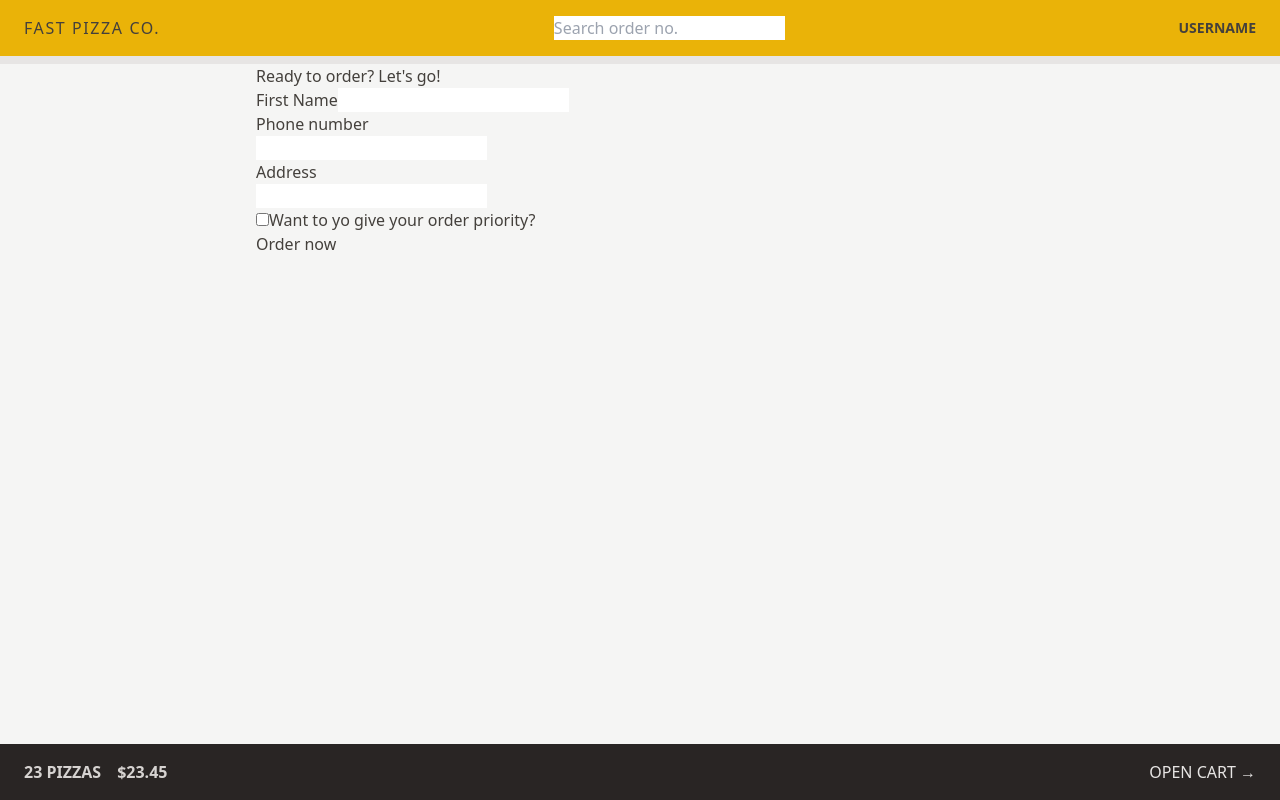
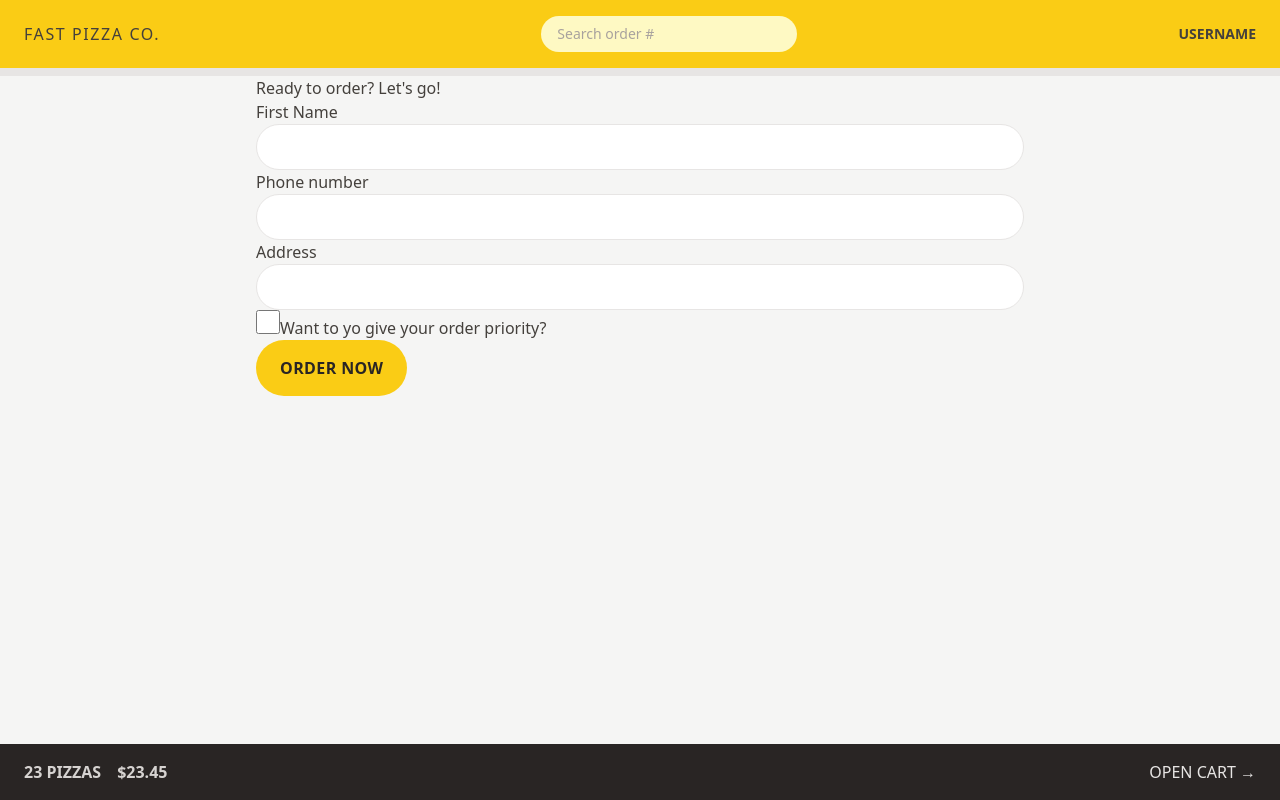
Before and after one commit to iamhamzabaig/fast-pizza-v1, a React (Vite) app: page /order/new in a window 1280 px wide. Built offline with nearby package versions, Linux system fonts and the light colour scheme.

Commit message:
Design changes of tailwind css of Buttons $ Input CSS

```diff
--- a/src/features/cart/Cart.jsx
+++ b/src/features/cart/Cart.jsx
@@ -1,23 +1,24 @@
-import { Link } from 'react-router-dom';
+import { Link } from "react-router-dom";
+import LinkButton from "../../ui/LinkButton";
 
 const fakeCart = [
   {
     pizzaId: 12,
-    name: 'Mediterranean',
+    name: "Mediterranean",
     quantity: 2,
     unitPrice: 16,
     totalPrice: 32,
   },
   {
     pizzaId: 6,
-    name: 'Vegetale',
+    name: "Vegetale",
     quantity: 1,
     unitPrice: 13,
     totalPrice: 13,
   },
   {
     pizzaId: 11,
-    name: 'Spinach and Mushroom',
+    name: "Spinach and Mushroom",
     quantity: 1,
     unitPrice: 15,
     totalPrice: 15,
@@ -29,7 +30,7 @@
 
   return (
     <div>
-      <Link to="/menu">&larr; Back to menu</Link>
+      <LinkButton to="/menu">&larr; Back to menu</LinkButton>
 
       <h2>Your cart, %NAME%</h2>
 
--- a/src/features/order/CreateOrder.jsx
+++ b/src/features/order/CreateOrder.jsx
@@ -1,10 +1,11 @@
 import { Form, redirect, useActionData, useNavigation } from "react-router-dom";
 import { createOrder } from "../../services/apiRestaurant";
+import Button from "../../ui/Button";
 
 // https://uibakery.io/regex-library/phone-number
 const isValidPhone = (str) =>
   /^\+?\d{1,4}?[-.\s]?\(?\d{1,3}?\)?[-.\s]?\d{1,4}[-.\s]?\d{1,4}[-.\s]?\d{1,9}$/.test(
-		str
+    str,
   );
 
 const fakeCart = [
@@ -45,13 +46,13 @@
       <Form method="POST">
         <div>
           <label>First Name</label>
-					<input type="text" name="customer" required />
+          <input className="input" type="text" name="customer" required />
         </div>
 
         <div>
           <label>Phone number</label>
           <div>
-						<input type="tel" name="phone" required />
+            <input className="input" type="tel" name="phone" required />
           </div>
           {formErrors?.phone && <p>{formErrors.phone}</p>}
         </div>
@@ -59,13 +60,14 @@
         <div>
           <label>Address</label>
           <div>
-						<input type="text" name="address" required />
+            <input className="input" type="text" name="address" required />
           </div>
         </div>
 
         <div>
           <input type="hidden" name="cart" value={JSON.stringify(cart)} />
           <input
+            className="h-6 w-6 accent-yellow-400 focus:outline-none focus:ring focus:ring-yellow-500 focus:ring-offset-2"
             type="checkbox"
             name="priority"
             id="priority"
@@ -76,9 +78,9 @@
         </div>
 
         <div>
-					<button disabled={isSubmitting}>
+          <Button disabled={isSubmitting}>
             {isSubmitting ? "Placing order..." : "Order now"}
-					</button>
+          </Button>
         </div>
       </Form>
     </div>
@@ -103,6 +105,8 @@
 
   const newOrder = await createOrder(order);
   return redirect(`/order/${newOrder.id}`);
+
+  //   return null;
 }
 
 export default CreateOrder;
--- a/src/features/order/SearchOrder.jsx
+++ b/src/features/order/SearchOrder.jsx
@@ -14,7 +14,8 @@
   return (
     <form onSubmit={handleSubmit}>
       <input
-        placeholder="Search order no."
+        className="rounded-full bg-yellow-100 px-4 py-2 text-sm font-medium transition-all duration-300 placeholder:text-stone-400 focus:outline-none focus:ring focus:ring-yellow-500 focus:ring-opacity-50 sm:w-64 sm:focus:w-72"
+        placeholder="Search order #"
         value={query}
         onChange={(e) => setQuery(e.target.value)}
       />
--- a/src/features/user/CreateUser.jsx
+++ b/src/features/user/CreateUser.jsx
@@ -1,7 +1,8 @@
-import { useState } from 'react';
+import { useState } from "react";
+import Button from "../../ui/Button";
 
 function CreateUser() {
-  const [username, setUsername] = useState('');
+  const [username, setUsername] = useState("");
 
   function handleSubmit(e) {
     e.preventDefault();
@@ -9,18 +10,21 @@
 
   return (
     <form onSubmit={handleSubmit}>
-      <p>👋 Welcome! Please start by telling us your name:</p>
+      <p className="mb-4 text-sm text-stone-600 md:text-base">
+        👋 Welcome! Please start by telling us your name:
+      </p>
 
       <input
         type="text"
+        className="input mb-8 w-72"
         placeholder="Your full name"
         value={username}
         onChange={(e) => setUsername(e.target.value)}
       />
 
-      {username !== '' && (
+      {username !== "" && (
         <div>
-          <button>Start ordering</button>
+          <Button>Start ordering</Button>
         </div>
       )}
     </form>
--- a/src/index.css
+++ b/src/index.css
@@ -1,6 +1,13 @@
 @tailwind base;
 @tailwind components;
 @tailwind utilities;
+
+@layer components {
+  .input{
+    @apply w-full rounded-full border border-stone-200 px-4 py-2 text-sm transition-all duration-300 placeholder:text-stone-400 focus:outline-none focus:ring focus:ring-yellow-500 md:px-6 md:py-3
+  }
+}
+
 /* body {
   font-family: system-ui, -apple-system, BlinkMacSystemFont, 'Segoe UI', Roboto,
     Oxygen, Ubuntu, Cantarell, 'Open Sans', 'Helvetica Neue', sans-serif;
--- /dev/null
+++ b/src/ui/Button.jsx
@@ -0,0 +1,10 @@
+export default function Button({ children, disbled }) {
+  return (
+    <button
+      disabled={disbled}
+      className="inline-block rounded-full bg-yellow-400 px-4 py-3 font-semibold uppercase tracking-wide text-stone-800 transition-colors duration-300 hover:bg-yellow-300 focus:bg-yellow-300 focus:outline-none focus:ring focus:ring-yellow-300 focus:ring-offset-1 disabled:cursor-not-allowed sm:px-6 sm:py-4"
+    >
+      {children}
+    </button>
+  );
+}
--- a/src/ui/Error.jsx
+++ b/src/ui/Error.jsx
@@ -1,13 +1,13 @@
 import { useNavigate, useRouteError } from "react-router-dom";
+import LinkButton from "./LinkButton";
 
 function Error() {
-  const navigate = useNavigate();
   const error = useRouteError();
   return (
     <div>
       <h1>Something went wrong 😢</h1>
       <p>{error.data || error.message}</p>
-      <button onClick={() => navigate(-1)}>&larr; Go back</button>
+      <LinkButton to="-1">&larr; Go back</LinkButton>
     </div>
   );
 }
--- a/src/ui/Header.jsx
+++ b/src/ui/Header.jsx
@@ -4,7 +4,7 @@
 
 function Header() {
   return (
-    <header className="flex items-center justify-between border-b-8 border-stone-200 bg-yellow-500 px-4 py-4 uppercase sm:px-6">
+    <header className="flex items-center justify-between border-b-8 border-stone-200 bg-yellow-400 px-4 py-4 uppercase sm:px-6">
       <Link to="/" className="tracking-widest">
         Fast Pizza Co.
       </Link>
--- /dev/null
+++ b/src/ui/LinkButton.jsx
@@ -0,0 +1,20 @@
+import { Link, useNavigate } from "react-router-dom";
+
+function LinkButton({ children, to }) {
+  const navigate = useNavigate();
+  const className = "text-blue-500 hover:text-blue-600 hover:underline";
+  if (to === "-1")
+    return (
+      <button className={className} onClick={() => navigate(-1)}>
+        {children}
+      </button>
+    );
+
+  return (
+    <Link to={to} className={className}>
+      {children}
+    </Link>
+  );
+}
+
+export default LinkButton;
```
Lines whose indentation alone changed are shown as unchanged.
